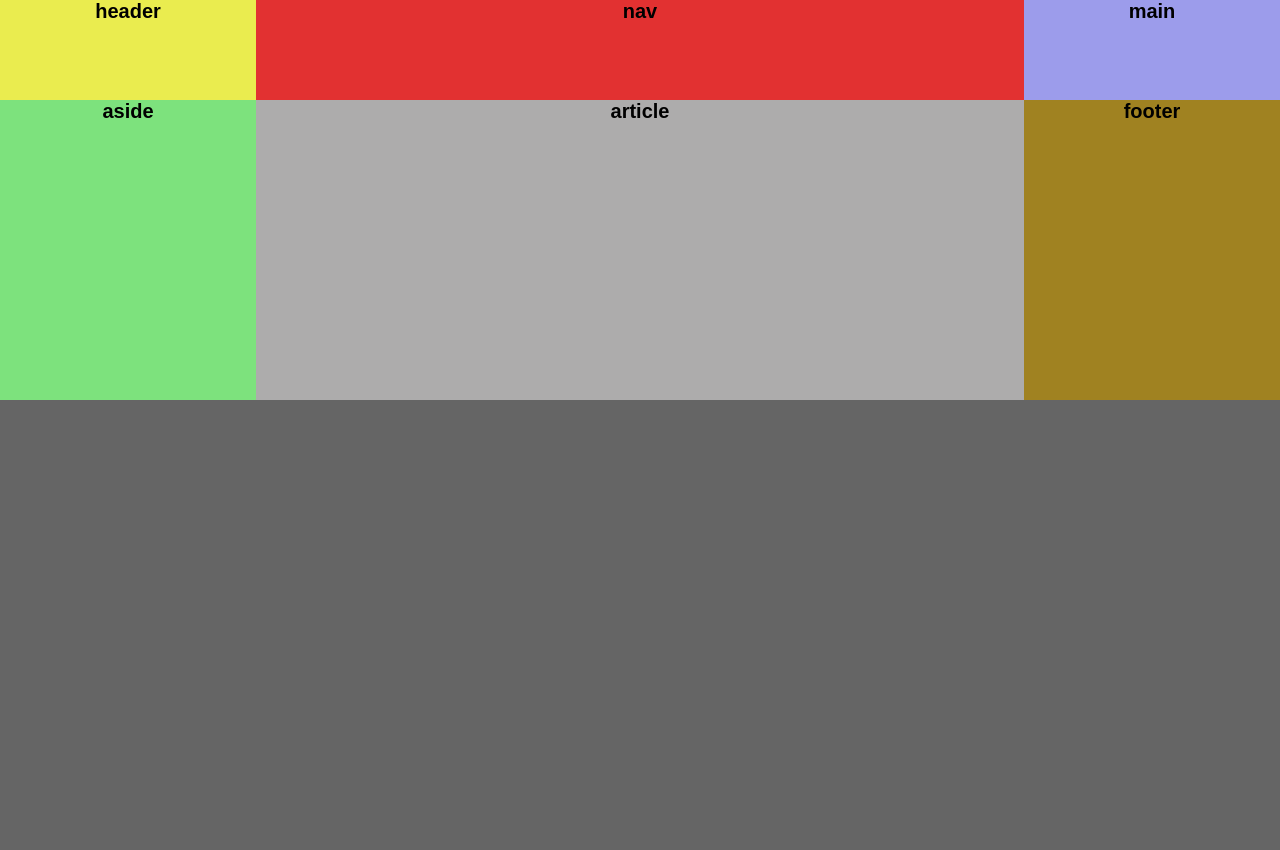
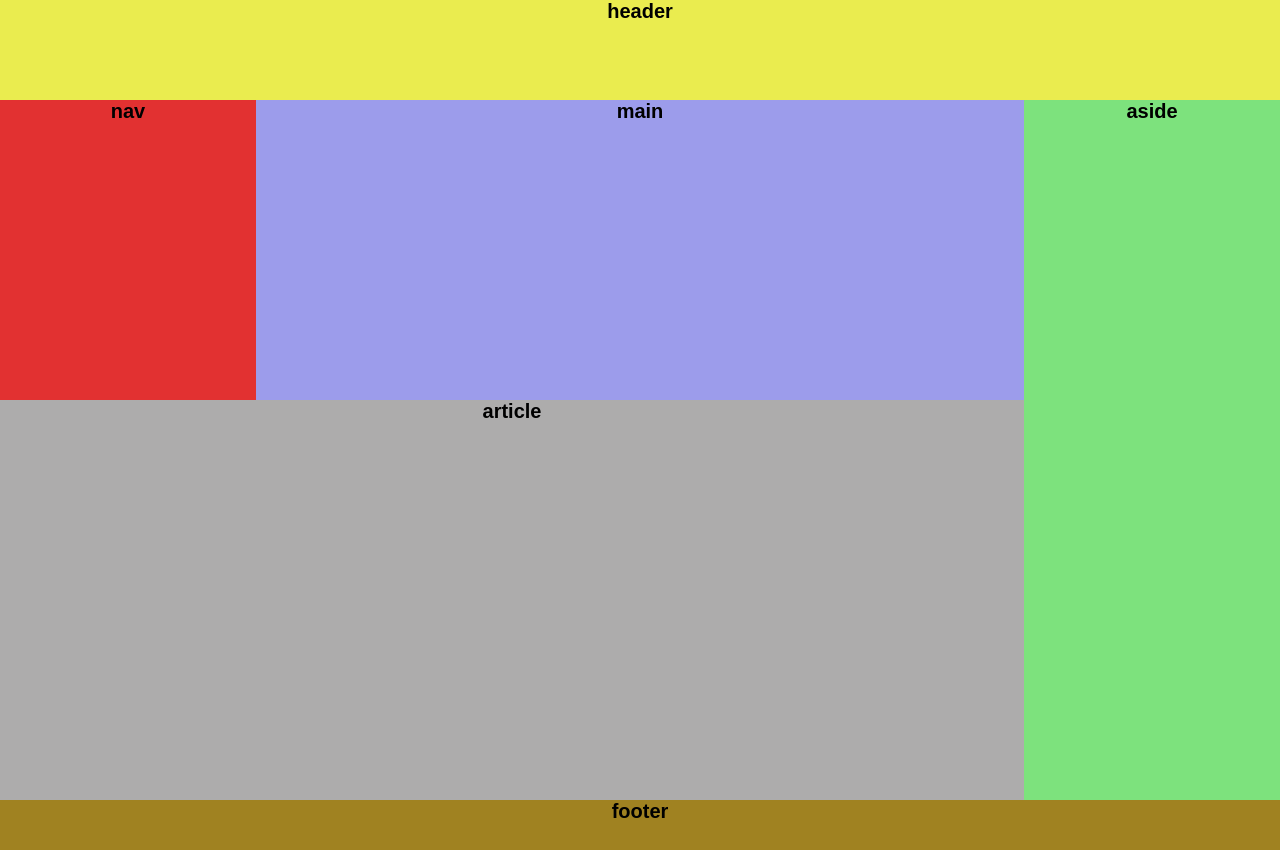
Before and after one commit to LawrencePL/Grid04_zadanie, a plain HTML site: page index.html in a window 1280 px wide. Drawn offline with Linux system fonts and the light colour scheme.

Commit message:
ver02
Ustawienie grida za pomocą:
grid-column: start/end
grid-row: start/end

```diff
--- a/sass/style.sass
+++ b/sass/style.sass
@@ -21,23 +21,35 @@ body
 header
     //grid-area: header
     background-color: #eaec4f
+    grid-column: 1/4
+    grid-row: 1/2
 
 nav
     //grid-area: nav
     background-color: #e23131
+    grid-column: 1/2
+    grid-row: 2/3
 
 main
     //grid-area: main
     background-color: #9c9ceb
+    grid-column: 2/3
+    grid-row: 2/3
 
 aside
     // grid-area: aside
     background-color: #7de27d
+    grid-column: 3/4
+    grid-row: 2/4
 
 article
     // grid-area: article
     background-color: #adacac
+    grid-column: 1/3
+    grid-row: 3/4
 
 footer
     // grid-area: footer
     background-color: #a08221
+    grid-column: 1/4
+    grid-row: 4/5
```
Also changed, not shown: css/style.css.
